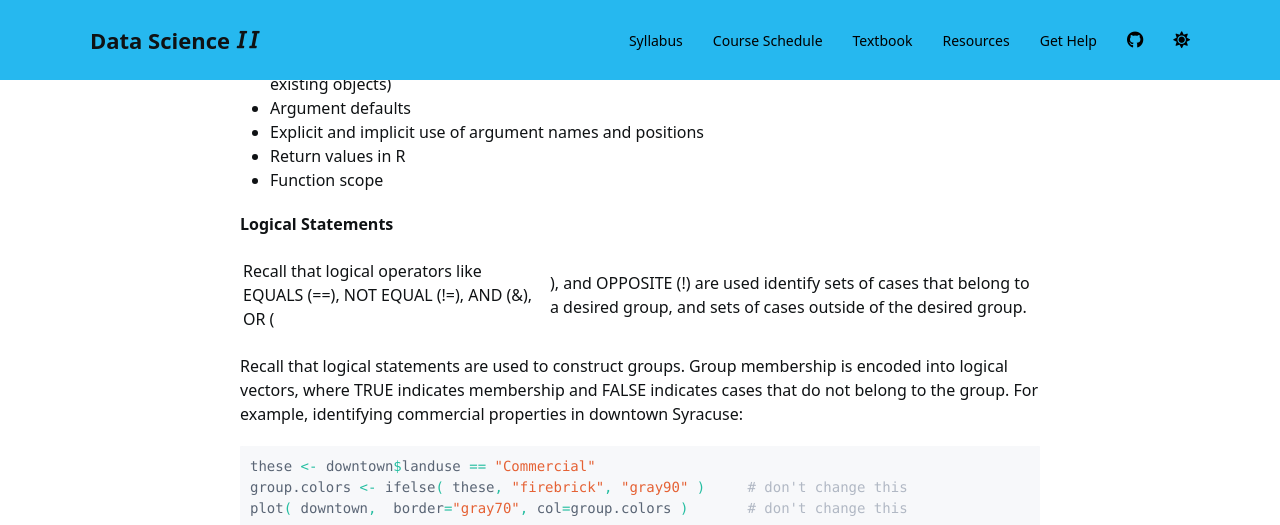
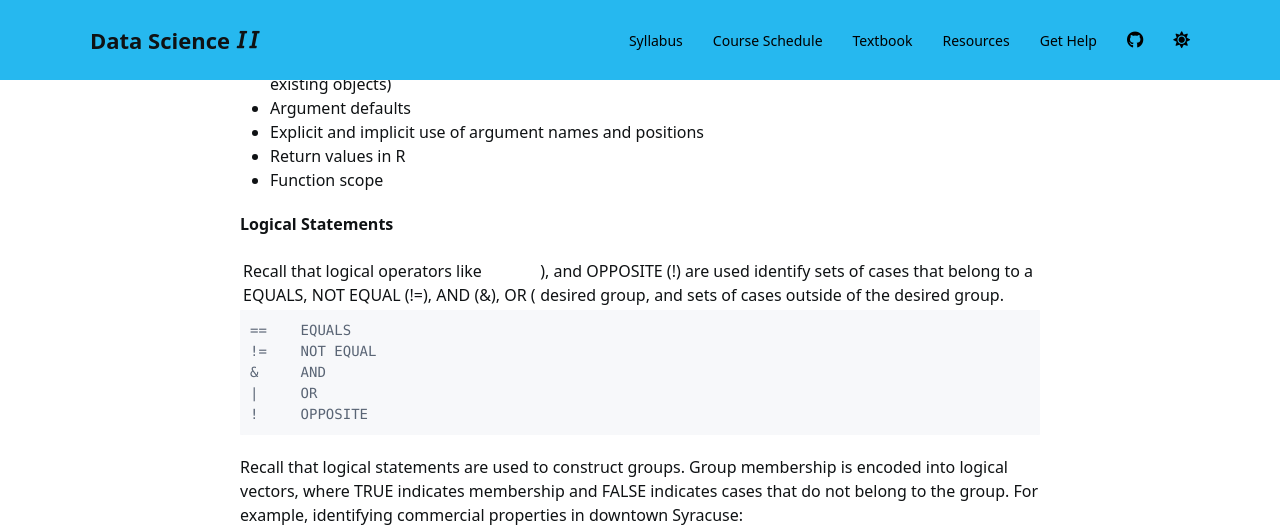
Before and after one commit to DS4PS/cpp-527-fall-2020, a Jekyll site: the page built from schedule.md, in a window 1280 px wide and 900 px high, scrolled down 5947 px, cut to the strip 0-525 px from the top of the window. Built offline with Jekyll 4.4.1, drawn with Linux system fonts in a browser that asks for light colours; nearby versions of some CDN libraries; a script bundle is joined from its source files by our own code; library files that are not in the unit come from our copies; a style sheet for code colours, icons or effects is not loaded.

Commit message:
Update schedule.md

````diff
--- a/schedule.md
+++ b/schedule.md
@@ -273,7 +273,15 @@ Make sure you are clear about:
 
 **Logical Statements**
 
-Recall that logical operators like EQUALS (==), NOT EQUAL (!=), AND (&), OR (|), and OPPOSITE (!) are used identify sets of cases that belong to a desired group, and sets of cases outside of the desired group.
+Recall that logical operators like EQUALS, NOT EQUAL (!=), AND (&), OR (|), and OPPOSITE (!) are used identify sets of cases that belong to a desired group, and sets of cases outside of the desired group.
+
+```
+==    EQUALS
+!=    NOT EQUAL
+&     AND
+|     OR
+!     OPPOSITE
+```
 
 Recall that logical statements are used to construct groups. Group membership is encoded into logical vectors, where TRUE indicates membership and FALSE indicates cases that do not belong to the group. For example, identifying commercial properties in downtown Syracuse:
 
````
